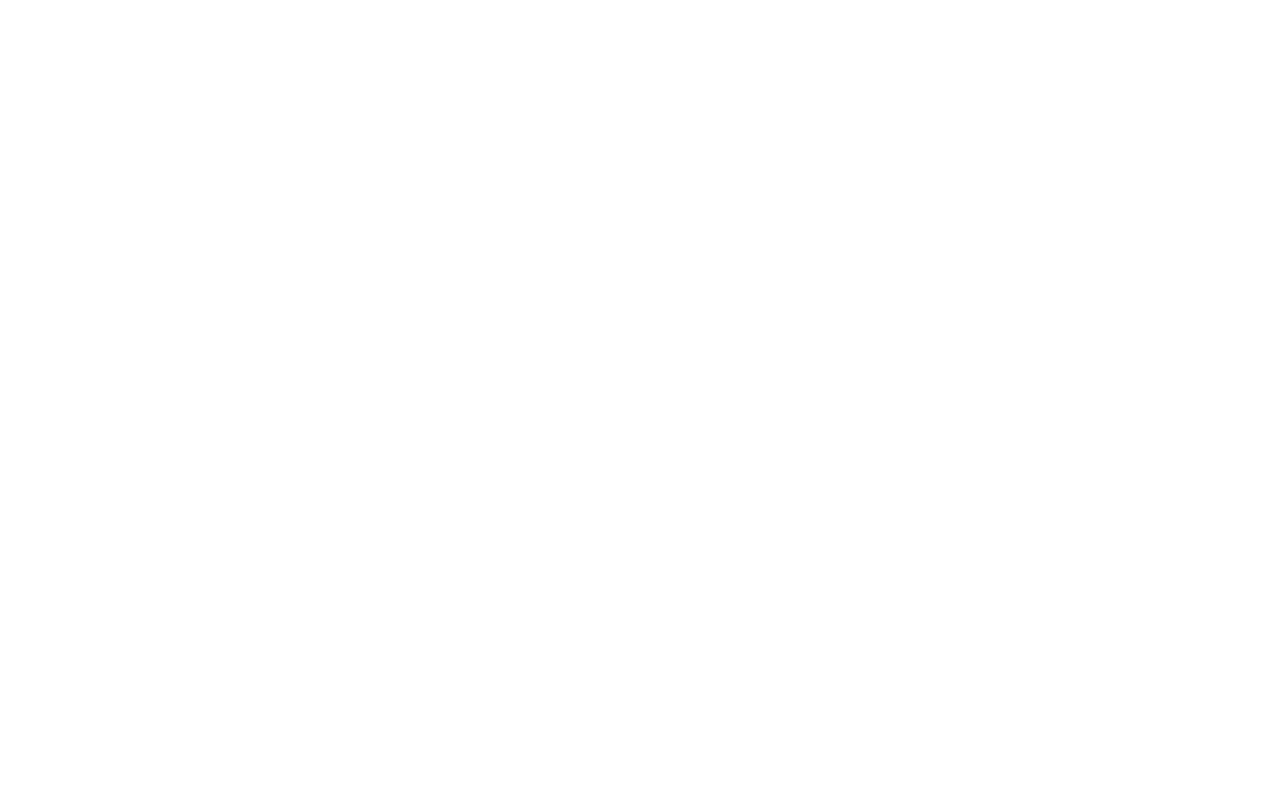
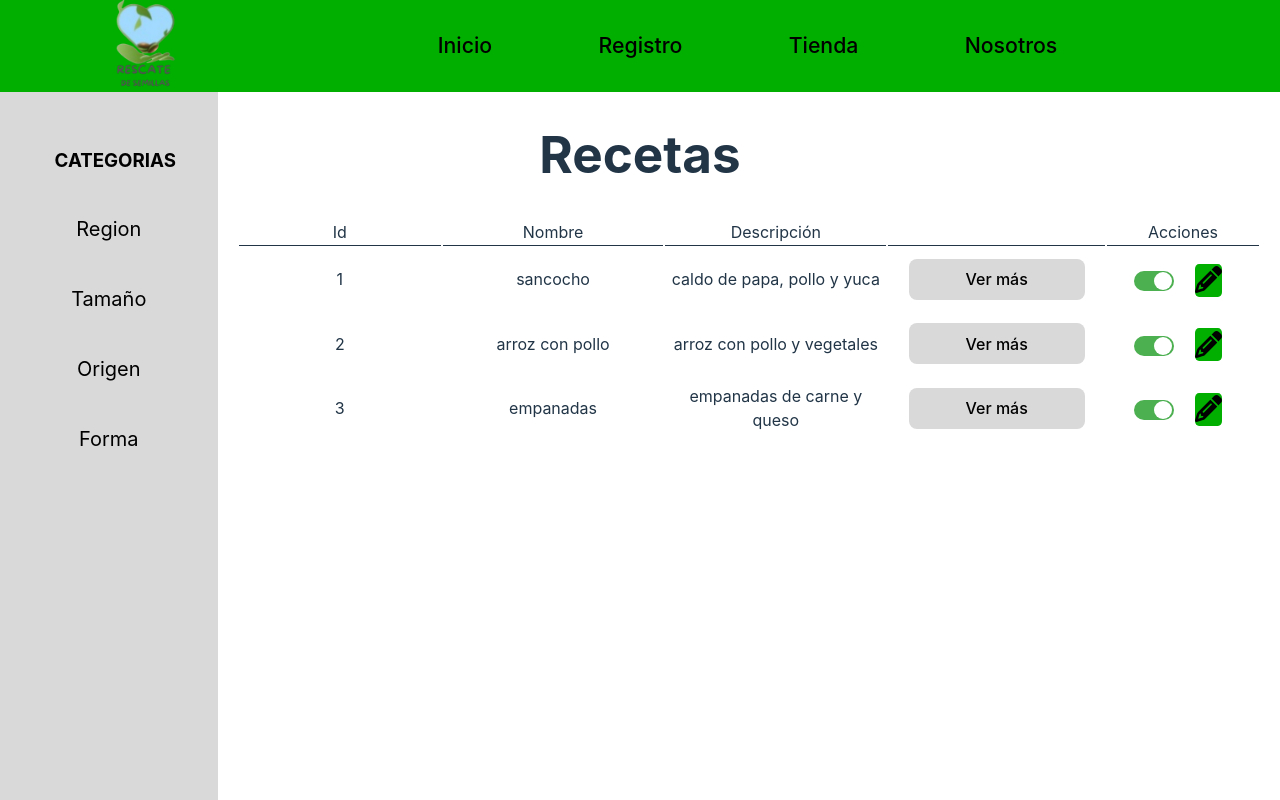
Before and after one commit to danielgalvis07/Saberes_Y_Sabores, a React (Vite) app: page /recetasAdmin in a window 1280 px wide. Before the commit this address had no page. Built offline with nearby package versions, Linux system fonts and the light colour scheme.

Commit message:
creacion del crud de recetas, solo parte visual

```diff
--- a/package.json
+++ b/package.json
@@ -10,6 +10,11 @@
     "preview": "vite preview"
   },
   "dependencies": {
+    "@fortawesome/fontawesome-svg-core": "^6.6.0",
+    "@fortawesome/free-brands-svg-icons": "^6.6.0",
+    "@fortawesome/free-regular-svg-icons": "^6.6.0",
+    "@fortawesome/free-solid-svg-icons": "^6.6.0",
+    "@fortawesome/react-fontawesome": "^0.2.2",
     "react": "^18.3.1",
     "react-dom": "^18.3.1",
     "react-router-dom": "^6.26.2"
--- a/src/App.jsx
+++ b/src/App.jsx
@@ -4,6 +4,7 @@
 import InicioSesion from './rutas/inicioSesion'
 import Registro from './rutas/registro'
 import TiendaPrincipio from './rutas/tiendaPrincipio'
+import RecetasAdmin from './rutas/recetasAdmin'
 
 function App() {
   return (
@@ -14,6 +15,7 @@
         <Route path="/inicioSesion" element={<InicioSesion />} />
         <Route path="/registro" element={<Registro />} />
         <Route path="/tiendaPrincipio" element={<TiendaPrincipio />} />
+        <Route path="/recetasAdmin" element={<RecetasAdmin />} />
 
       </Routes>
     </Router>
--- a/src/componentes/navegacion.jsx
+++ b/src/componentes/navegacion.jsx
@@ -1,22 +1,51 @@
 import React from "react";
-import { NavLink, useNavigate } from "react-router-dom";
+import { NavLink, useLocation } from "react-router-dom";
 import '../estilos/navegacion.css';
-import logo from '../imagenes/logo.png'
+import logo from '../imagenes/logo.png';
 
-    const Nav = () =>{
+const user = {
+    role: 'nulo'
+};
 
-    return(
+const Nav = () => {
+    const location = useLocation();
+
+    return (
         <div className="header">
             <header>
                 <nav className="headerInicio">
-                    <ul className="ulNavegacion" >
+                    <ul className="ulNavegacion">
                         <NavLink to="/">
-                        <img src={logo} alt="" className="imagenHedaer" />
+                            <img src={logo} alt="Logo" className="imagenHeader" />
                         </NavLink>
                         <NavLink className='link' to='/inicioSesion'>Inicio</NavLink>
                         <NavLink className='link' to='/registro'>Registro</NavLink>
                         <NavLink className='link' to="/tiendaPrincipio">Tienda</NavLink>
                         <NavLink className='link' to="/nosotros">Nosotros</NavLink>
+
+                        {/* Conditionally render links based on user role */}
+                        {user.role === 'admin' && (
+                            <>
+                                <NavLink className='link' to="/admin/">Recetas</NavLink>
+                                <NavLink className='link' to="/admin/">Productoss</NavLink>
+                                <NavLink className='link' to="/admin/">Usuarios</NavLink>
+                            </>
+                        )}
+                        {user.role === 'cliente' && (
+                            <>
+                                <NavLink className='link' to="/cliente/">Repositorios</NavLink>
+                                <NavLink className='link' to="/cliente/">Recetas</NavLink>
+                                <NavLink className='link' to="/cliente/">Tienda</NavLink>
+                            </>
+                        )}
+                        {user.role === 'vendedor' && (
+                            <>
+                                <NavLink className='link' to="/vendedor/">Mis productos</NavLink>
+                                <NavLink className='link' to="/vendedor/">Ordenes</NavLink>
+                                <NavLink className='link' to="/vendedor/">Pilotos</NavLink>
+                                <NavLink className='link' to="/vendedor/">Tienda</NavLink>
+                            </>
+                        )}
                     </ul>
                 </nav>
             </header>
@@ -24,5 +53,4 @@
     )
 }
 
-
-export default Nav
+export default Nav;
--- a/src/estilos/navegacion.css
+++ b/src/estilos/navegacion.css
@@ -25,6 +25,6 @@
 .link:hover{
     color: #ffffff;
 }
-.imagenHedaer{
-    width: 22%;
+.imagenHeader{
+    width: 21%;
 }
--- /dev/null
+++ b/src/estilos/recetasAdmin.css
@@ -0,0 +1,69 @@
+body{
+    margin: 0;
+    min-width: 0;
+    min-height: 0;
+}
+.recetasAdmin{
+    width: 100%;
+}
+
+.tituloCrudRecetas{
+    border-bottom: 0.5px solid;
+    width: 262px;
+}
+
+.actulizarRecetas{
+    background-color: #00AF00;
+    font-size: 27px;
+    border-radius: 15%;
+    position: relative;
+    top: 12px;
+
+}
+.verMasRecetasAdmin{
+    background-color: #D9D9D9;
+    width: 82%;
+}
+.crudRecetasAdmin{
+    width: 80%;
+    position: relative;
+    left: 18.5%;
+}
+.accionesRecetasAdmin{
+    width: 15%;
+    position: relative;
+    left: 2.5%;
+}
+
+
+
+/* desactivar */
+.toggle-switch {
+    width: 40px;
+    height: 20px;
+    background-color: #e61f1f;
+    border-radius: 20px;
+    position: relative;
+    cursor: pointer;
+    transition: background-color 0.3s;
+    bottom: 18px;
+}
+
+.toggle-switch.active {
+    background-color: #4caf50;
+}
+
+.toggle-knob {
+    width: 18px;
+    height: 18px;
+    background-color: #fff;
+    border-radius: 50%;
+    position: absolute;
+    top: 1px;
+    left: 1px;
+    transition: left 0.3s;
+}
+
+.toggle-switch.active .toggle-knob {
+    left: 20px;
+}
--- a/src/estilos/registro.css
+++ b/src/estilos/registro.css
@@ -60,12 +60,12 @@
 
 .botonResgistro {
     width: 48%;
-    padding: 10px;
+    padding: 4px;
     background-color: #00AF00;
-    color: white;
+    color: #000;
     border: none;
     border-radius: 5px;
-    font-size: 16px;
+    font-size: 25px;
     cursor: pointer;
     margin-top: 15px;
     transition: background-color 0.3s ease;
@@ -79,8 +79,8 @@
     display: block;
     margin-top: 15px;
     text-decoration: none;
-    color: #ffffff;
-    /* font-size: 14px; */
+    color: #000;
+    font-size: 25px;
     background-color: #00AF00;
     width: 48%;
     height: 42px;
--- a/src/index.css
+++ b/src/index.css
@@ -25,8 +25,8 @@
 body {
   margin: 0;
   /* display: flex; */
-  place-items: center;
-  min-width: 320px;
+  /* place-items: center; */
+  /* min-width: 320px; */
   min-height: 100vh;
 }
 
--- /dev/null
+++ b/src/rutas/recetasAdmin.jsx
@@ -0,0 +1,72 @@
+import React, { useState } from "react";
+import { NavLink } from "react-router-dom";
+import '../estilos/recetasAdmin.css';
+import MenuLateral from '../componentes/sidebar';
+import Nav from '../componentes/navegacion';
+import { FontAwesomeIcon } from '@fortawesome/react-fontawesome';
+import { faPencil } from '@fortawesome/free-solid-svg-icons';
+
+const initialDataRecetas = [
+    { id: 1, nombre: 'sancocho', descripcion: 'caldo de papa, pollo y yuca', activo: true },
+    { id: 2, nombre: 'arroz con pollo', descripcion: 'arroz con pollo y vegetales', activo: true },
+    { id: 3, nombre: 'empanadas', descripcion: 'empanadas de carne y queso', activo: true }
+];
+
+// Componente ToggleSwitch
+const ToggleSwitch = ({ isActive, onToggle }) => (
+    <div className={`toggle-switch ${isActive ? 'active' : ''}`} onClick={onToggle}>
+        <div className="toggle-knob"></div>
+    </div>
+);
+
+const RecetasAdmin = () => {
+    const [dataRecetas, setDataRecetas] = useState(initialDataRecetas);
+
+    const toggleActivo = (id) => {
+        setDataRecetas((prevData) =>
+            prevData.map((item) =>
+                item.id === id ? { ...item, activo: !item.activo } : item
+            )
+        );
+    };
+
+    return (
+        <div className="recetasAdmin">
+            <Nav />
+            <MenuLateral />
+            <h1>Recetas</h1>
+            <table className="crudRecetasAdmin">
+                <thead>
+                   <tr>
+                        <td className="tituloCrudRecetas">Id</td>
+                        <td className="tituloCrudRecetas">Nombre</td>
+                        <td className="tituloCrudRecetas">Descripción</td>
+                        <td className="tituloCrudRecetas"></td>
+                        <td className="tituloCrudRecetas">Acciones</td>
+                    </tr>
+                </thead>
+                <tbody>
+                    {dataRecetas.map((item) => (
+                        <tr key={item.id} style={{ opacity: item.activo ? 1 : 0.5 }}>
+                            <td>{item.id}</td>
+                            <td>{item.nombre}</td>
+                            <td>{item.descripcion}</td>
+                            <td><button className="verMasRecetasAdmin">Ver más</button></td>
+                            <td className="accionesRecetasAdmin">
+                                <NavLink className='actulizarRecetas'>
+                                    <FontAwesomeIcon icon={faPencil} style={{color: "#000000", }} />
+                                </NavLink>
+                                <ToggleSwitch
+                                    isActive={item.activo}
+                                    onToggle={() => toggleActivo(item.id)}
+                                />
+                            </td>
+                        </tr>
+                    ))}
+                </tbody>
+            </table>
+        </div>
+    );
+};
+
+export default RecetasAdmin;
```
Also changed, not shown: 1 other file (tests, documents, lock files or other folders). Lines whose indentation alone changed are shown as unchanged.
